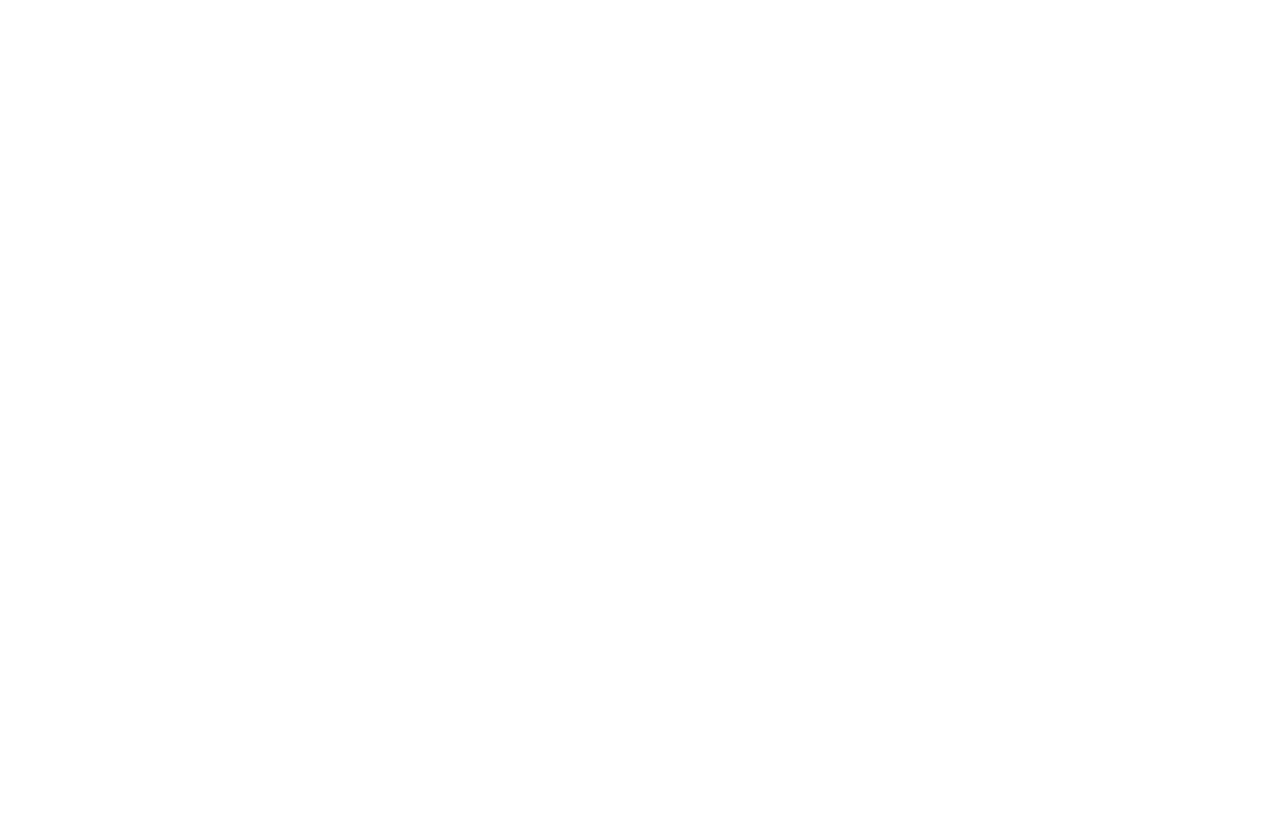
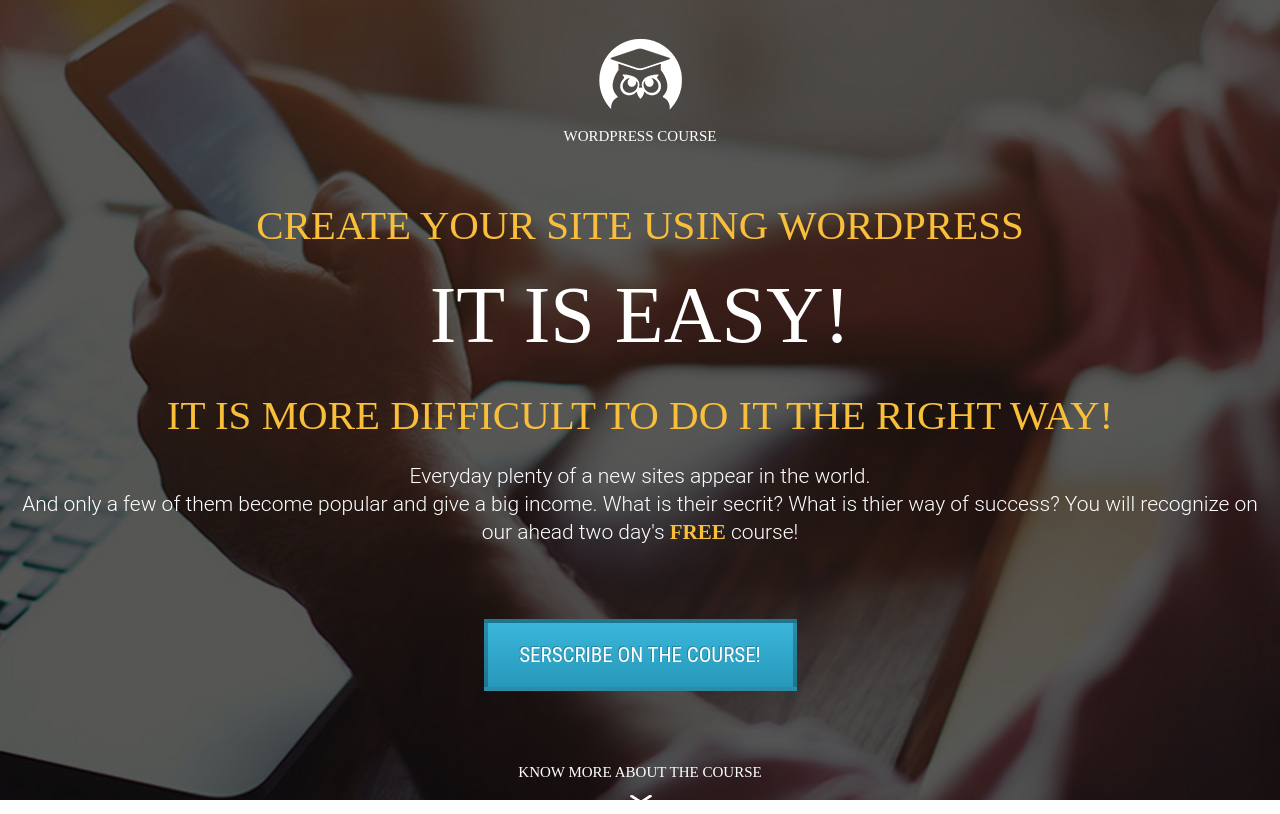
Before and after one commit to ElenaSukhorukova/project_18_lessen, a plain HTML site: page index.html in a window 1280 px wide. Drawn offline with Linux system fonts and the light colour scheme.

Commit message:
Create a title of the site

```diff
--- a/css/style.css
+++ b/css/style.css
@@ -0,0 +1,120 @@
+* {
+  box-sizing: border-box;
+  margin: 0;
+  padding: 0;
+}
+
+.container {
+  width: 1140;
+  margin: 0 auto;
+}
+
+.promo {
+  height: 800px;
+  background: url('../img/bg/main_bg.png') center center/cover no-repeat;
+  padding: 39px 0 62px 0;
+}
+
+.logo .logo_img {
+  display: block;
+  margin: 0 auto;
+}
+
+/* WordPress интенсив */
+.logo .logo_text {
+  color: #FFFFFF;
+  font-family: 'Roboto - Black';
+  font-size: 15px;
+  font-weight: 500;
+  line-height: 24px;
+  text-transform: uppercase;
+  text-align: center;
+  margin-top: 14px;
+}
+
+h1 {
+  margin-top: 53px;
+}
+
+/* Create your site using WordPress */
+.title {
+  color: #F9BF3B;
+  font-family: 'Roboto - Black';
+  font-size: 41px;
+  font-weight: 400;
+  text-transform: uppercase;
+  text-align: center;
+}
+
+/* It is easy! */
+h2.title {
+  margin-top: 30px;
+}
+
+.simple .title_big {
+  color: #FFFFFF;
+  font-family: 'Roboto - Black';
+  font-size: 80px;
+  font-weight: 400;
+  text-transform: uppercase;
+  text-align: center;
+  margin-top: 21px;
+}
+
+/* Everyday plenty of a new sites appear in the world. */
+.promo .promo_text {
+  padding: 0 13px;
+  margin-top: 23px;
+  color: #FFFFFF;
+  font-size: 21px;
+  font-weight: 300;
+  line-height: 28px;
+  font-family: 'Roboto Light';
+  text-align: center;
+}
+
+.promo .promo_text span {
+  color: #F9BF3B;
+  font-family: 'Roboto Bold';
+  font-weight: 700;
+}
+
+/* Button */
+.promo .promo_btn {
+  display: block;
+  margin: 0 auto;
+  margin-top: 73px;
+  width: 313px;
+  height: 72px;
+  background: linear-gradient(0deg, #2798B9 0%, #3AB6DA 100%);
+  border: 4px solid rgb(0, 0, 0, 0.23);
+  box-shadow: inset 0 0 0 rgba(0, 0, 0, 0.18);
+  color: #FFFFFF;
+  font-family: 'Roboto Condensed';
+  font-size: 21px;
+  line-height: 24px;
+  text-transform: uppercase;
+  text-shadow: -1px -1px 0px rgba(0, 0, 0, 0.22);
+  cursor: pointer;
+  outline: none;
+}
+
+/* know more about the course */
+.more {
+  margin-top: 73px;
+}
+
+.more .more_text {
+  color: #FFFFFF;
+  font-family: 'Roboto - Thin';
+  font-size: 15px;
+  font-weight: 400;
+  text-transform: uppercase;
+  text-align: center;
+}
+
+.more .more_img {
+  display: block;
+  margin: 0 auto;
+  margin-top: 13px;
+}
--- a/index.html
+++ b/index.html
@@ -4,9 +4,35 @@
   <meta charset="UTF-8">
   <meta http-equiv="X-UA-Compatible" content="IE=edge">
   <meta name="viewport" content="width=device-width, initial-scale=1.0">
-  <title>Document</title>
+  <title>Wordpress</title>
+  <link rel="stylesheet" href="css/style.css">
 </head>
 <body>
+    <section class="promo">
+      <div class="container">
+        <div class="logo">
+          <img src="icons/logo.png" alt="" class="logo_img">
+          <div class="logo_text">WordPress course</div>
+        </div>
 
+        <h1 class="title">Create your site using WordPress</h1>
+        <div class="simple">
+          <h2 class="title_big">It is easy!</h2>
+          <div class="line"></div>
+        </div>
+        <h2 class="title">It is more difficult to do it the right way!</h2>
+        <div class="promo_text">
+          Everyday plenty of a new sites appear in the world. <br>And only a few of them become popular and give a big income. What is their secrit? What is thier way of success? You will recognize on our ahead two day's <span>FREE</span> course!
+        </div>
+        <button class="promo_btn">Serscribe on the course!</button>
+
+        <div class="more">
+          <div class="more_text">
+            know more about the course
+          </div>
+          <img src="icons/down.png" alt="down" class="more_img">
+        </div>
+      </div>
+    </section>
 </body>
 </html>
```
Also changed, not shown: images/Кнопка.png (deleted), img/Background.png (renamed from images/Background.png), img/bg/main_bg.png (renamed from images/bg/main_bg.png), img/bg/second_bg.png (renamed from images/bg/second_bg.png), img/bg/woman_bg.png (renamed from images/bg/woman_bg.png), img/first.png (renamed from images/first.png), img/waiting_1.png (renamed from images/waiting_1.png), img/waiting_2.png (renamed from images/waiting_2.png), img/waiting_3.png (renamed from images/waiting_3.png), img/Круг.png (renamed from images/Круг.png), img/Фон.png (renamed from images/Фон.png).
